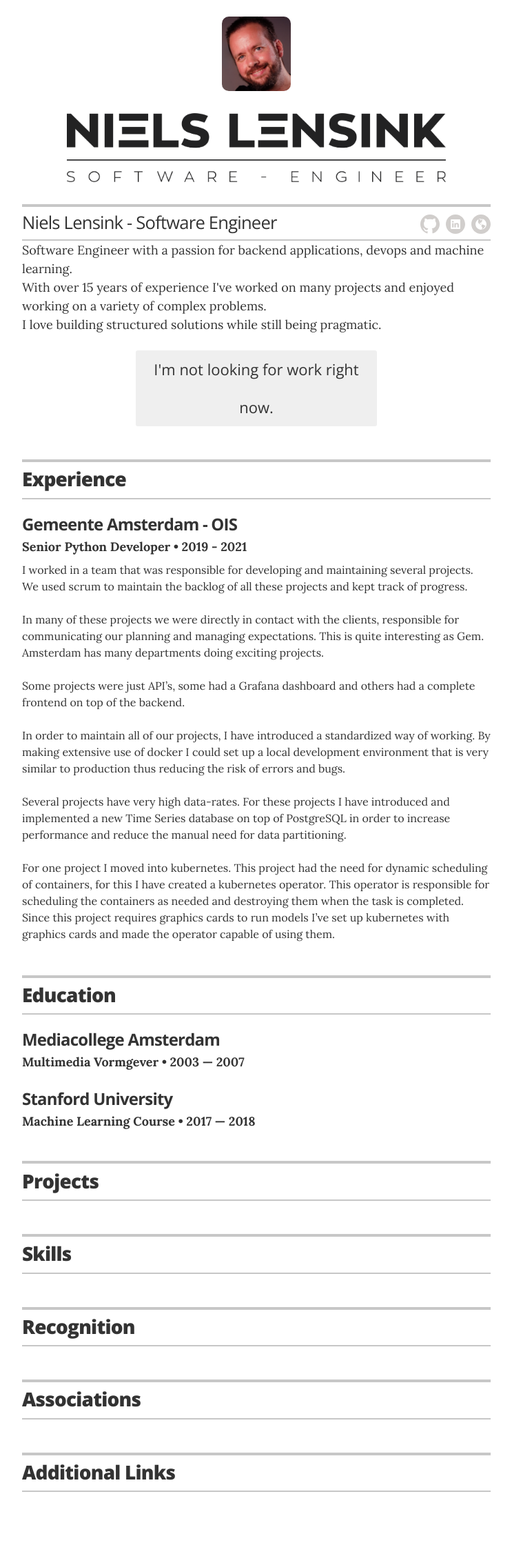
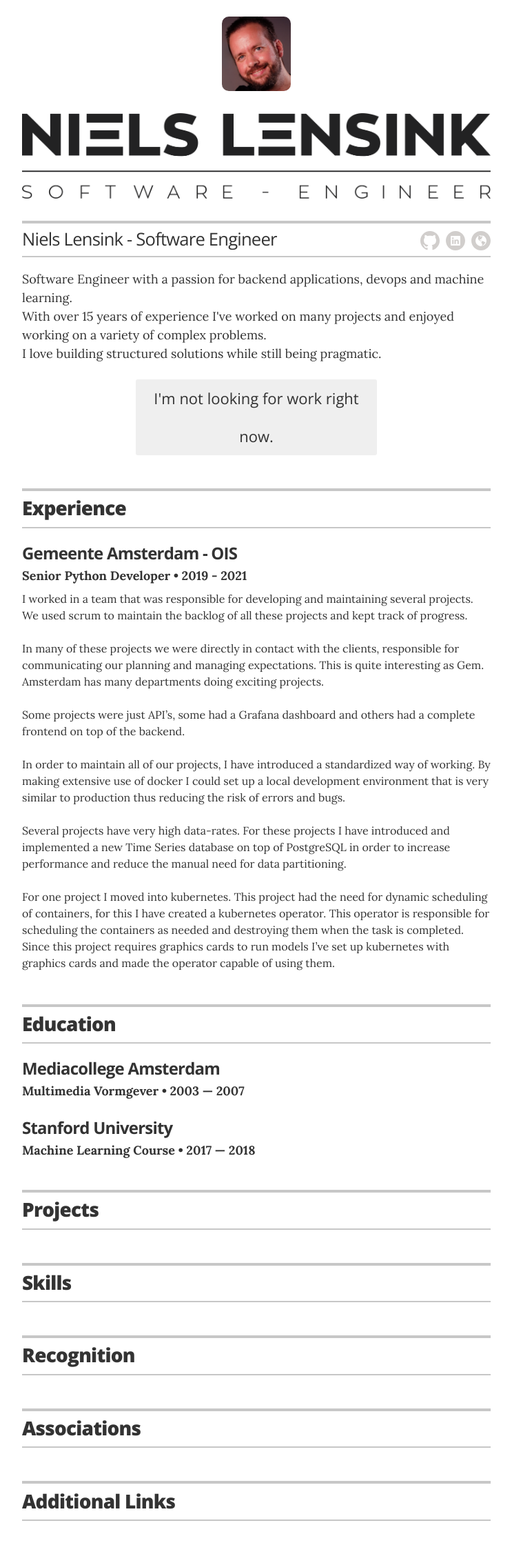
Before and after one commit to nielslensink/resume, a Jekyll site: the page built from index.html, in a window 1280 px wide. Shown: the whole page at 69% size, without its empty margins (268-1011 px from the left). Built offline with Jekyll 4.4.1, drawn with Linux system fonts in a browser that asks for light colours; before the commit the page ends 2211 px from its top, so only the background shows below that.

Commit message:
updated logo

```diff
--- a/_layouts/resume.html
+++ b/_layouts/resume.html
@@ -44,7 +44,7 @@
         </div>
 
         <div class="executive-summary" itemprop="description">
-          {{ site.resume_header_intro | newline_to_br }}
+          <p>{{ site.resume_header_intro | newline_to_br }}</p>
         </div>
 
         {% if site.resume_looking_for_work == 'yes' %}
--- a/_sass/_resume.scss
+++ b/_sass/_resume.scss
@@ -30,7 +30,6 @@
   }
 
   .logo {
-    width: 550px;
     max-width: 100%;
     margin: 2rem auto 0;
     overflow: hidden;
```
Also changed, not shown: images/avatar.jpg (deleted), images/logo-text.png.
